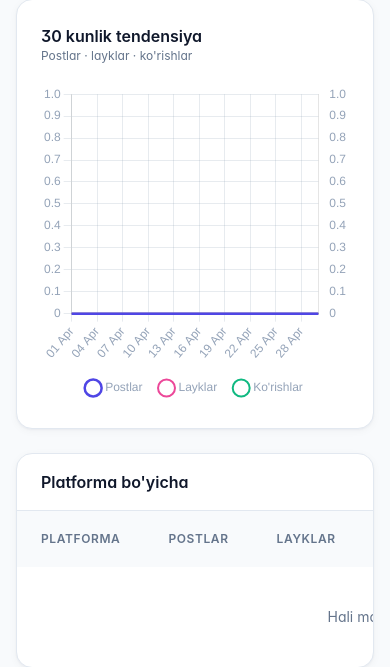
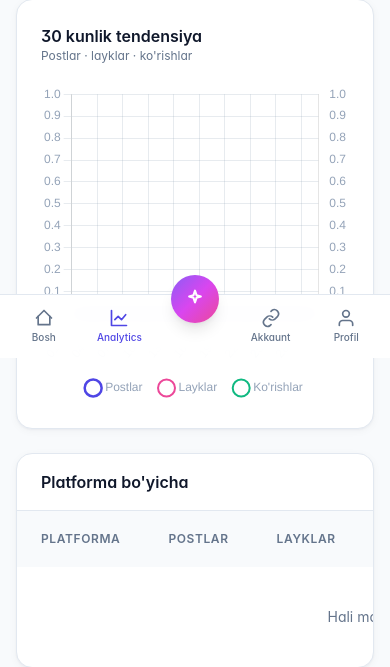
Before and after one commit to Sardor2004777/social-media-analytics, a Django app: page /analytics/ in a window 390 px wide. Shown: the part 815-1482 px from the top of the page. Run offline with Django 5.2, Linux system fonts and the light colour scheme; the visitor is signed in with stand-in values (Sample User, id 1); data that the repository does not hold is empty; style sheets or scripts are compiled from the project's sources; parts of the project's set-up code (start-up, migrations or seed data) failed here and were passed over; some libraries are stand-ins or nearby versions; some web fonts are replaced.

Commit message:
feat(pwa,mobile): bottom nav for mobile + installable PWA
Mobile bottom nav (lg:hidden):
- 5-icon fixed nav (Home, Analytics, Chat, Accounts, Profile) with the
  AI Chat button raised + gradient as the focal CTA. Respects
  safe-area-inset-bottom for iOS notch / home indicator.

PWA:
- static/manifest.json — name, theme color, start_url=/dashboard,
  display=standalone so it installs to the home screen.
- static/sw.js — minimal service worker, network-first with /static
  cached for offline fallback. POSTs and HTML pages bypass the cache.
- base.html links the manifest and registers the SW (silently
  no-ops over http or unsupported browsers).

Co-Authored-By: Claude Opus 4.7 (1M context) <noreply@anthropic.com>

```diff
--- a/templates/base.html
+++ b/templates/base.html
@@ -12,6 +12,7 @@
 
   <link rel="icon" type="image/svg+xml" href="{% static 'favicon.svg' %}">
   <link rel="apple-touch-icon" href="{% static 'favicon.svg' %}">
+  <link rel="manifest" href="{% static 'manifest.json' %}">
 
   {# Open Graph + Twitter Card #}
   <meta property="og:type"        content="website">
@@ -92,6 +93,16 @@
   {# Client-side polish: reveal-on-scroll, spotlight, counters, cmd+K #}
   <script src="{% static 'js/app.js' %}" defer></script>
 
+  {# PWA service worker registration — silent failure if not supported (e.g. http) #}
+  <script>
+    if ('serviceWorker' in navigator && location.protocol === 'https:') {
+      window.addEventListener('load', function() {
+        navigator.serviceWorker.register('{% static "sw.js" %}', { scope: '/' })
+          .catch(function() { /* silent */ });
+      });
+    }
+  </script>
+
   {# Global keyboard shortcuts — '?' opens help, 'g h/a/n' navigate, Ctrl+Shift+L toggles theme #}
   <script>
   (function() {
--- a/templates/dashboard/_shell.html
+++ b/templates/dashboard/_shell.html
@@ -310,7 +310,7 @@
       </div>
     </header>
 
-    <main class="flex-1 px-4 sm:px-6 lg:px-8 py-6 lg:py-8 space-y-6">
+    <main class="flex-1 px-4 sm:px-6 lg:px-8 py-6 lg:py-8 pb-24 lg:pb-8 space-y-6">
       {% if messages %}
         {% include 'partials/_messages.html' %}
       {% endif %}
@@ -318,6 +318,41 @@
     </main>
   </div>
 </div>
+
+{# ========== MOBILE BOTTOM NAV — visible on small screens only ========== #}
+<nav class="lg:hidden fixed bottom-0 left-0 right-0 z-40 h-16 bg-white/95 dark:bg-slate-900/95 backdrop-blur border-t border-slate-200 dark:border-slate-800 px-2"
+     style="padding-bottom: env(safe-area-inset-bottom);">
+  <div class="h-full grid grid-cols-5 gap-1">
+    <a href="{% url 'dashboard:app' %}"
+       class="flex flex-col items-center justify-center gap-0.5 rounded-lg
+              {% if active_nav == 'dashboard' %}text-brand-600 dark:text-brand-400{% else %}text-slate-500 dark:text-slate-400{% endif %}">
+      <svg class="h-5 w-5" viewBox="0 0 24 24" fill="none" stroke="currentColor" stroke-width="2" stroke-linecap="round" stroke-linejoin="round"><path d="M3 12l9-9 9 9"/><path d="M5 10v10h14V10"/></svg>
+      <span class="text-[10px] font-medium">{% trans "Bosh" %}</span>
+    </a>
+    <a href="{% url 'analytics:overview' %}"
+       class="flex flex-col items-center justify-center gap-0.5 rounded-lg
+              {% if active_nav == 'analytics' %}text-brand-600 dark:text-brand-400{% else %}text-slate-500 dark:text-slate-400{% endif %}">
+      <svg class="h-5 w-5" viewBox="0 0 24 24" fill="none" stroke="currentColor" stroke-width="2" stroke-linecap="round" stroke-linejoin="round"><path d="M3 3v18h18"/><path d="M7 14l4-4 4 4 5-6"/></svg>
+      <span class="text-[10px] font-medium">{% trans "Analytics" %}</span>
+    </a>
+    <a href="{% url 'analytics:chat' %}"
+       class="flex flex-col items-center justify-center -mt-5 mb-1 rounded-full bg-gradient-to-br from-violet-500 via-fuchsia-500 to-pink-500 text-white shadow-lg w-12 h-12 mx-auto">
+      <svg class="h-5 w-5" viewBox="0 0 24 24" fill="none" stroke="currentColor" stroke-width="2.5" stroke-linecap="round" stroke-linejoin="round"><path d="M12 2l1.8 5.4L19 9l-5.2 1.6L12 16l-1.8-5.4L5 9l5.2-1.6z"/></svg>
+    </a>
+    <a href="{% url 'social:accounts' %}"
+       class="flex flex-col items-center justify-center gap-0.5 rounded-lg
+              {% if active_nav == 'accounts' %}text-brand-600 dark:text-brand-400{% else %}text-slate-500 dark:text-slate-400{% endif %}">
+      <svg class="h-5 w-5" viewBox="0 0 24 24" fill="none" stroke="currentColor" stroke-width="2" stroke-linecap="round" stroke-linejoin="round"><path d="M10 13a5 5 0 007 0l3-3a5 5 0 00-7-7l-1 1"/><path d="M14 11a5 5 0 00-7 0l-3 3a5 5 0 007 7l1-1"/></svg>
+      <span class="text-[10px] font-medium">{% trans "Akkaunt" %}</span>
+    </a>
+    <a href="{% url 'dashboard:settings' %}"
+       class="flex flex-col items-center justify-center gap-0.5 rounded-lg
+              {% if active_nav == 'profile' %}text-brand-600 dark:text-brand-400{% else %}text-slate-500 dark:text-slate-400{% endif %}">
+      <svg class="h-5 w-5" viewBox="0 0 24 24" fill="none" stroke="currentColor" stroke-width="2" stroke-linecap="round" stroke-linejoin="round"><path d="M20 21v-2a4 4 0 00-4-4H8a4 4 0 00-4 4v2"/><circle cx="12" cy="7" r="4"/></svg>
+      <span class="text-[10px] font-medium">{% trans "Profil" %}</span>
+    </a>
+  </div>
+</nav>
 {% endblock %}
 
 {% block extra_body %}{% endblock %}
```
Also changed, not shown: static/sw.js (added, +47 -0 lines), static/manifest.json (added).
